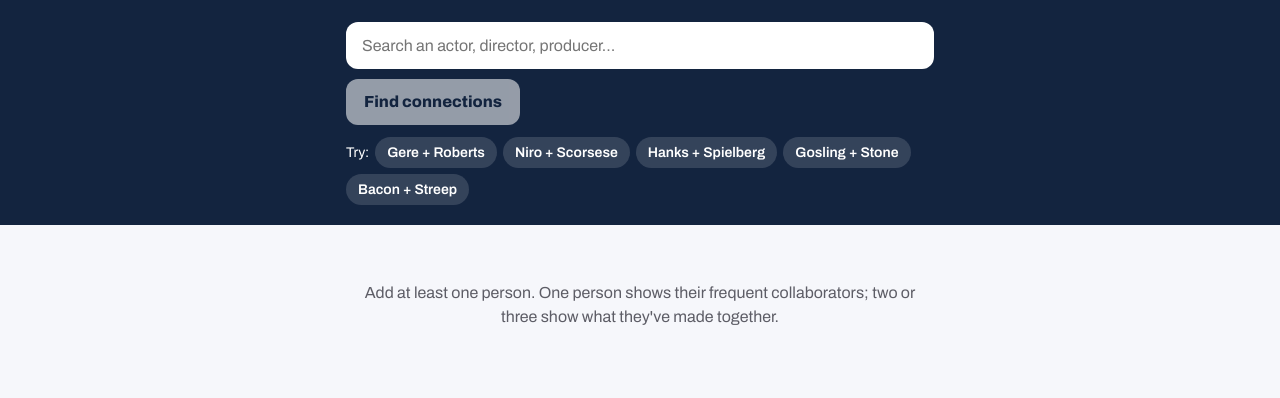
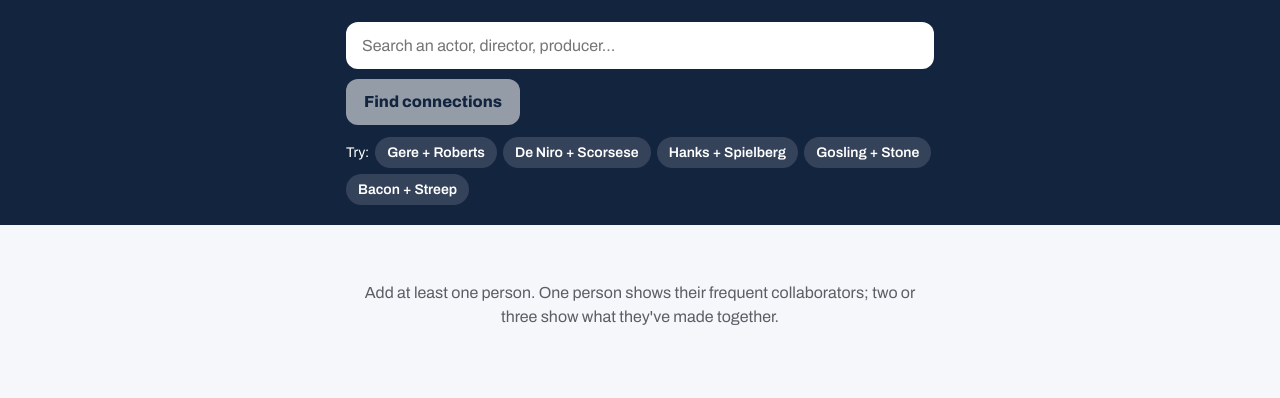
Before and after one commit to vendoskeleton/costars, a plain HTML site: page index.html in a window 1280 px wide. Shown: the part 99-497 px from the top of the page. Drawn offline with Linux system fonts and the light colour scheme.

Commit message:
Add files via upload

```diff
--- a/index.html
+++ b/index.html
@@ -268,7 +268,7 @@ $('#clear').onclick = () => { people.length = 0; renderChips(); history.replaceS
 $('#go').onclick = () => run();
 PRESETS.forEach(([a,b]) => {
   const btn = document.createElement('button');
-  btn.textContent = a.split(' ').pop() + ' + ' + b.split(' ').pop();
+  btn.textContent = lastName(a) + ' + ' + lastName(b);
   btn.onclick = async () => {
     btn.disabled = true;
     try {
@@ -298,7 +298,16 @@ function zodiac(d){
   const z = [['Capricorn',20],['Aquarius',19],['Pisces',21],['Aries',20],['Taurus',21],['Gemini',21],['Cancer',23],['Leo',23],['Virgo',23],['Libra',23],['Scorpio',22],['Sagittarius',22],['Capricorn',32]];
   return day < z[m-1][1] ? z[m-1][0] : z[m][0];
 }
-const lastName = n => n.split(' ').slice(-1)[0];
+/* Surname as people say it: keeps particles (De Niro, del Toro, van Dyke, Di Caprio) and drops suffixes (Jr., III). */
+function lastName(n){
+  const parts = n.trim().split(/\s+/);
+  while (parts.length > 1 && /^(jr|sr|ii|iii|iv|v)\.?,?$/i.test(parts.at(-1))) parts.pop();
+  parts[parts.length - 1] = parts.at(-1).replace(/,$/, '');
+  let i = parts.length - 1;
+  const PARTICLE = /^(de|del|della|der|di|da|das|dos|du|la|le|van|von|ver|den|ten|ter|bin|ibn|al|el|st\.?|mac|o')$/i;
+  while (i > 1 && PARTICLE.test(parts[i - 1])) i--;
+  return parts.slice(i).join(' ');
+}
 const plural = (n, w) => `${n} ${w}${n === 1 ? '' : 's'}`;
 const listJoin = a => a.length < 3 ? a.join(' and ') : a.slice(0,-1).join(', ') + ' and ' + a.at(-1);
 const money = n => '$' + Intl.NumberFormat('en-US',{notation:'compact',maximumFractionDigits:1}).format(n);
```
